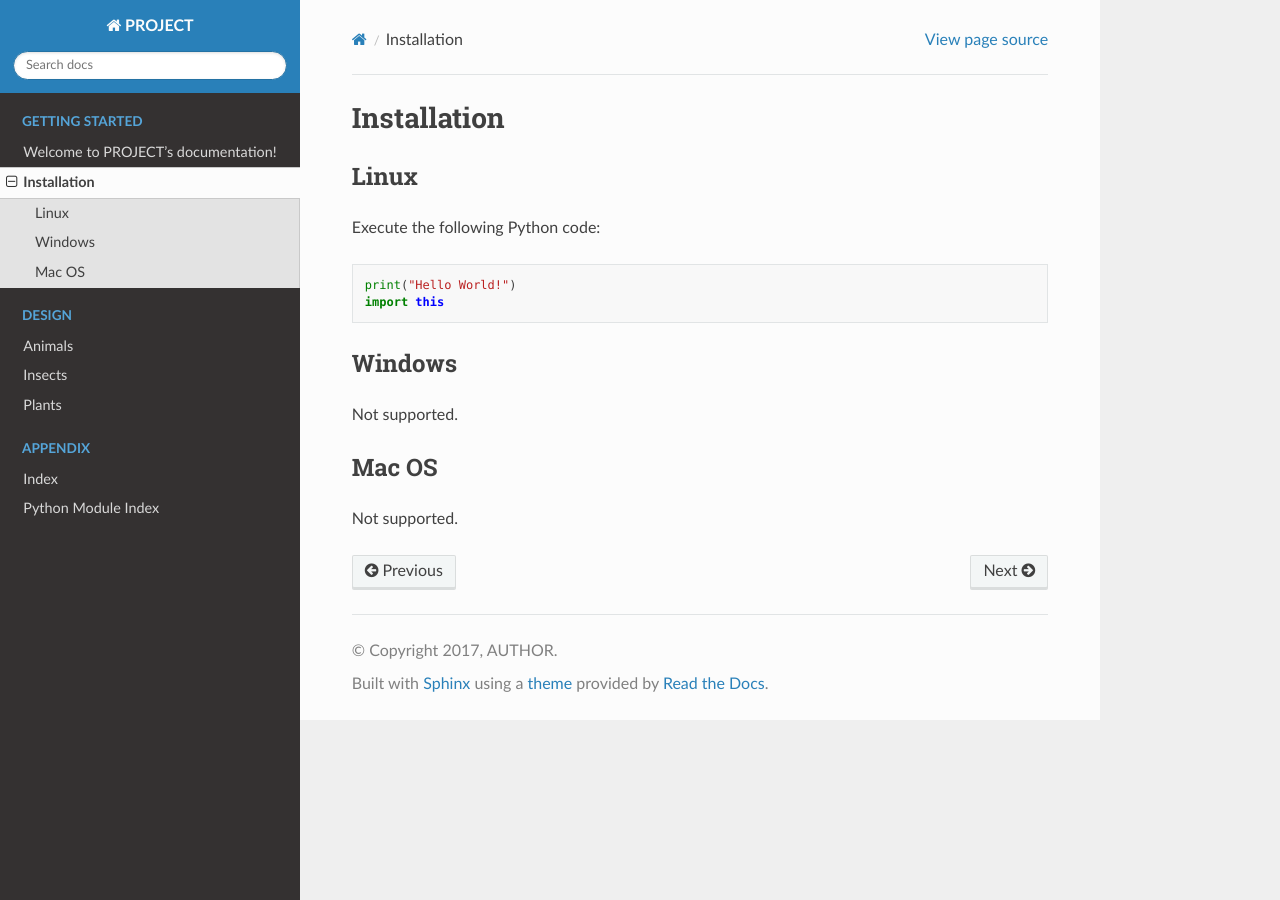
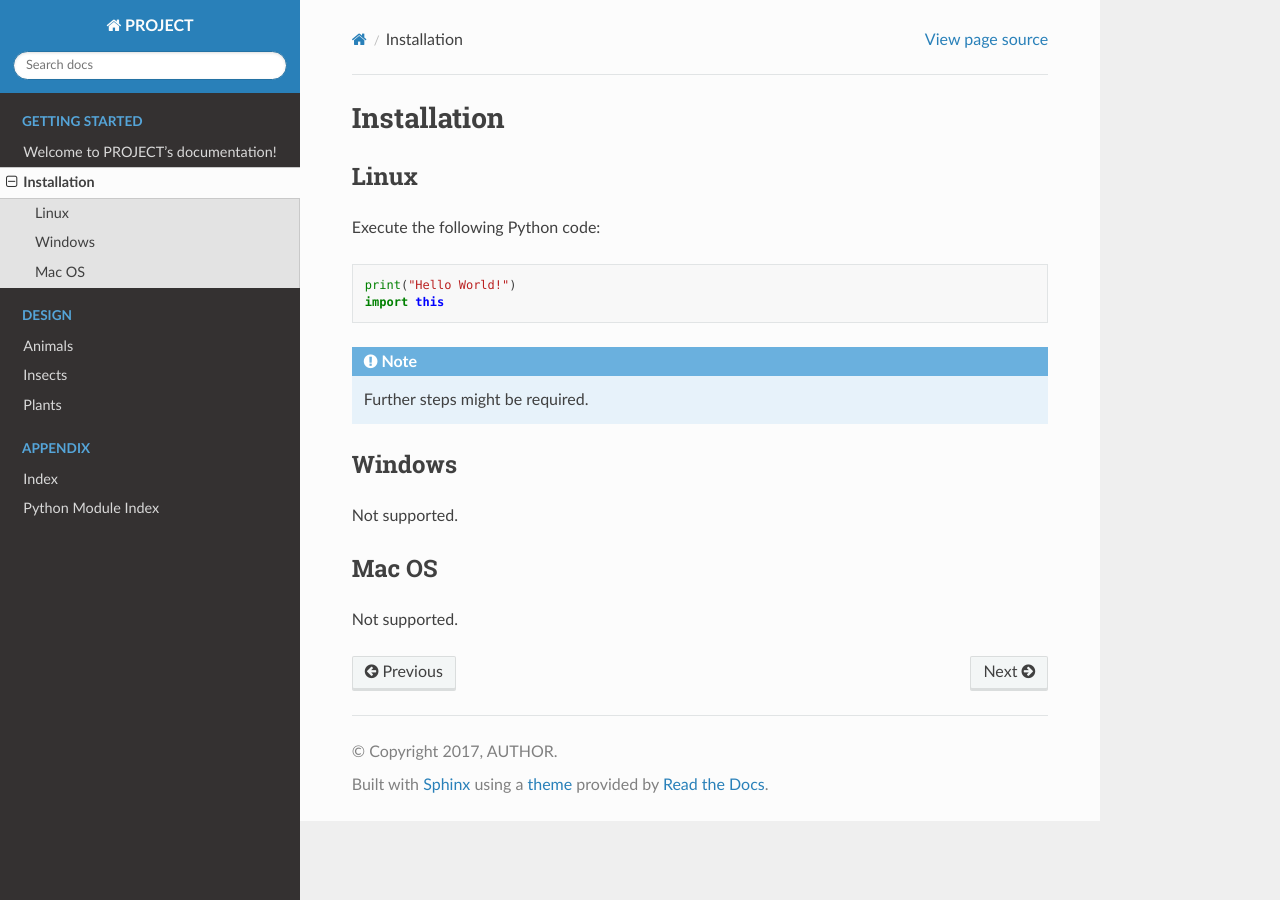
Before and after one commit to finefoot/sphinxtest, a Sphinx documentation site: the page built from docs/getting_started/installation.rst, in a window 1280 px wide. Built offline with Sphinx 7.4.7 and the Read the Docs theme 2.0.0, drawn with Linux system fonts in a browser that asks for light colours.

Commit message:
Update installation.rst

```diff
--- a/docs/getting_started/installation.rst
+++ b/docs/getting_started/installation.rst
@@ -11,6 +11,9 @@ Execute the following Python code:
    print("Hello World!")
    import this
 
+.. note::
+   Further steps might be required.
+
 Windows
 -------
 
```
